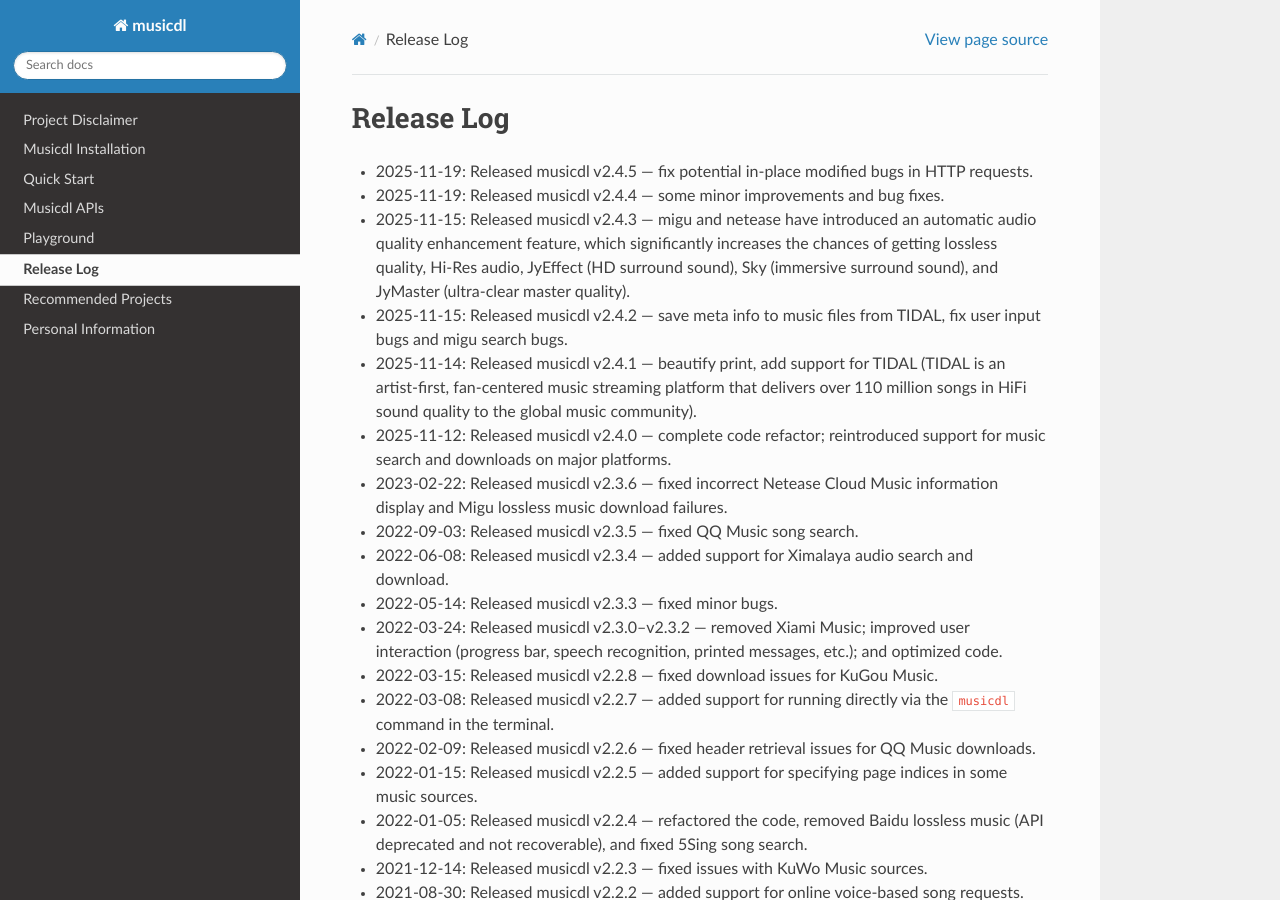
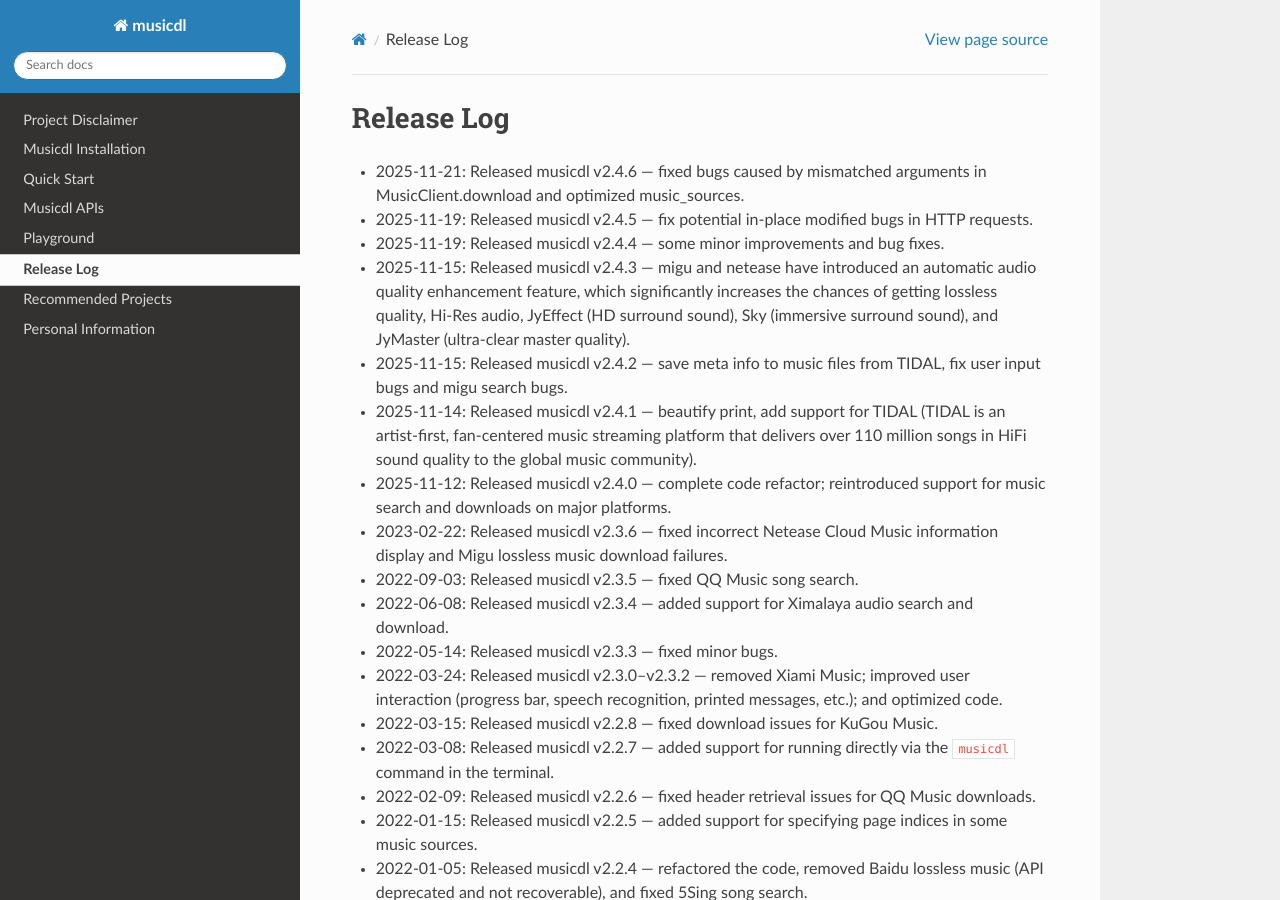
Before and after one commit to CharlesPikachu/musicdl, a Sphinx documentation site: the page built from docs/Changelog.md, in a window 1280 px wide and 900 px high. Built offline with Sphinx 7.4.7 and the Read the Docs theme 3.1.0, drawn with Linux system fonts in a browser that asks for light colours.

Commit message:
release musicdl v2.4.6

```diff
--- a/docs/Changelog.md
+++ b/docs/Changelog.md
@@ -1,4 +1,6 @@
 # Release Log
+
+- 2025-11-21: Released musicdl v2.4.6 — fixed bugs caused by mismatched arguments in MusicClient.download and optimized music_sources.
 
 - 2025-11-19: Released musicdl v2.4.5 — fix potential in-place modified bugs in HTTP requests.
 
--- a/docs/conf.py
+++ b/docs/conf.py
@@ -20,7 +20,7 @@
 project = 'musicdl'
 copyright = '2020-2030, Zhenchao Jin'
 author = 'Zhenchao Jin'
-release = '2.4.5'
+release = '2.4.6'
 
 # -- General configuration ---------------------------------------------------
 
--- a/musicdl/__init__.py
+++ b/musicdl/__init__.py
@@ -5,7 +5,7 @@
 '''url'''
 __url__ = 'https://github.com/CharlesPikachu/musicdl'
 '''version'''
-__version__ = '2.4.5'
+__version__ = '2.4.6'
 '''author'''
 __author__ = 'Zhenchao Jin'
 '''email'''
```
Also changed, not shown: README.md (+1 -0 lines), 1 other file.
